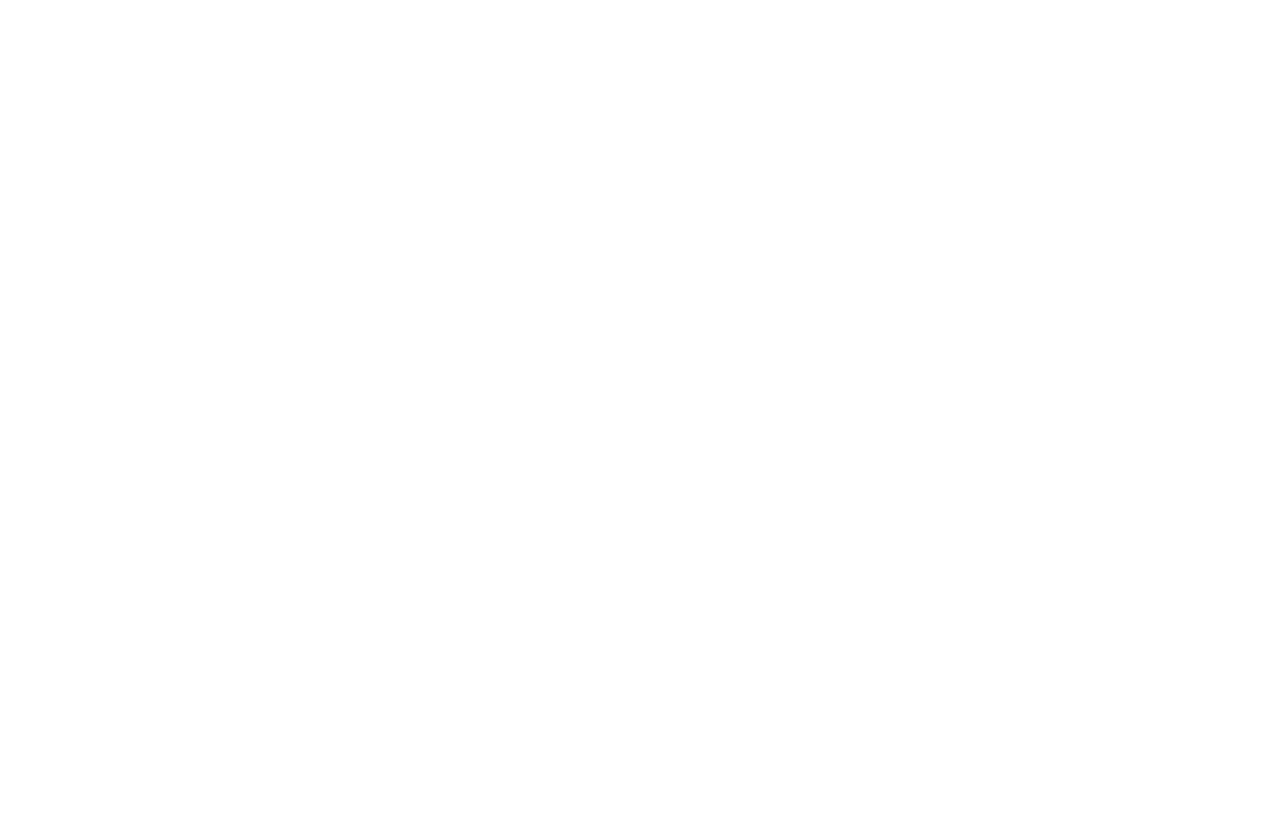
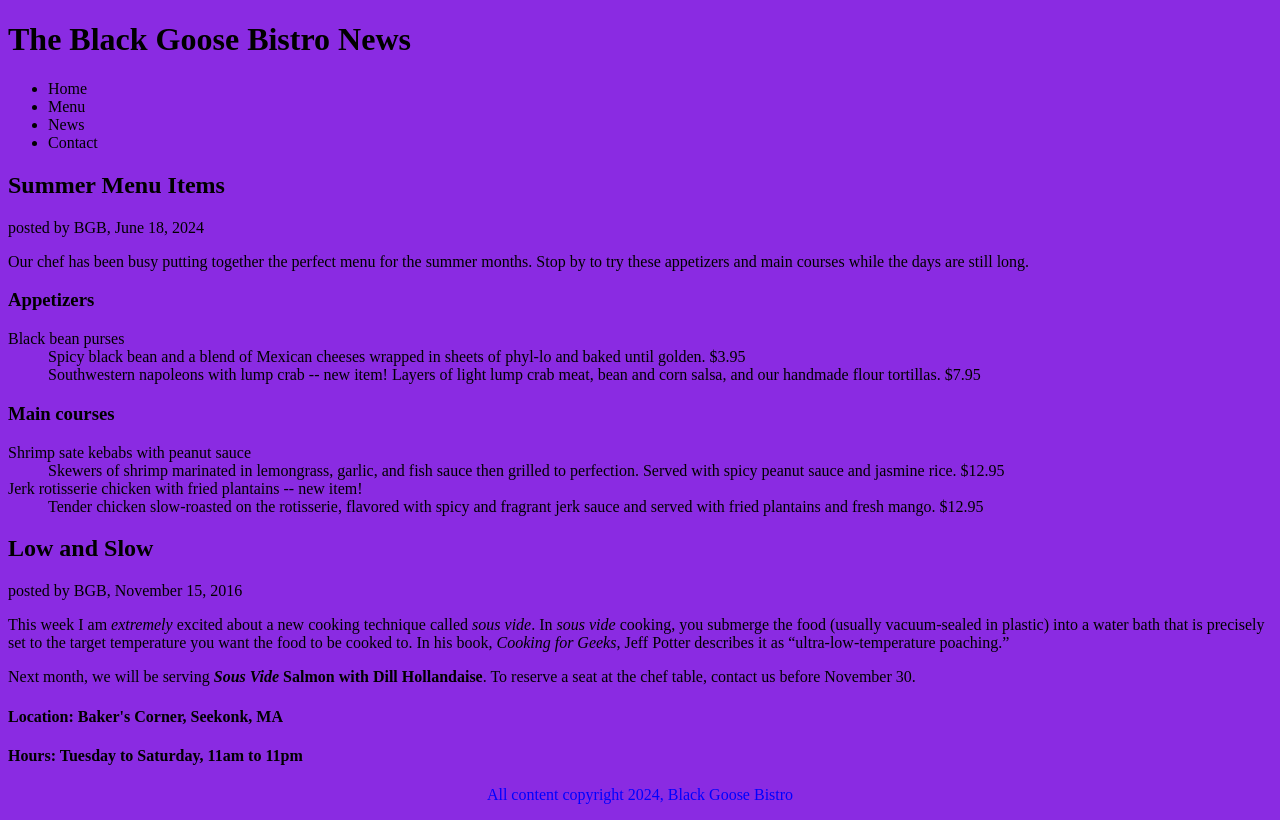
Before and after one commit to D4lmation/avt217, a plain HTML site: page weekly/week3/index.html in a window 1280 px wide. Drawn offline with Linux system fonts and the light colour scheme.

Commit message:
Add files via upload

```diff
--- a/weekly/week3/index.html
+++ b/weekly/week3/index.html
@@ -3,9 +3,52 @@
 <head>
 <meta charset="UTF-8">
 <title>E3: Marking up Text</title>
+	<link rel="Stylesheet" href="css/e3.css">
 </head>
 
 <body>
-	 <!-- Create an HTML file that includes the contents of "e3_text.txt". Use appropriate HTML structure and formatting. -->
+<header>
+	<h1>The Black Goose Bistro News</h1>
+	<nav>
+	<ul>
+	<li>Home</li>
+	<li>Menu</li>
+	<li>News</li>
+	<li>Contact</li>
+	</ul>
+</nav>
+	</header>
+	<article>
+	<h2>Summer Menu Items</h2>
+	<p class="post time"> posted by BGB, June 18, 2024</p>
+		<p>Our chef has been busy putting together the perfect menu for the summer months. Stop by to try these appetizers and main courses while the days are still long.</p>
+
+		<h3>Appetizers</h3>
+		<dl>
+		<dt>Black bean purses</dt>
+		<dd>Spicy black bean and a blend of Mexican cheeses wrapped in sheets of phyl-lo and baked until golden. $3.95</dd>
+
+		<dd>Southwestern napoleons with lump crab -- new item!
+Layers of light lump crab meat, bean and corn salsa, and our handmade flour tortillas. $7.95</dd>
+		</dl>
+		<h3>Main courses</h3>
+		<dl>
+		<dt>Shrimp sate kebabs with peanut sauce</dt>
+		<dd>Skewers of shrimp marinated in lemongrass, garlic, and fish sauce then grilled to perfection. Served with spicy peanut sauce and jasmine rice. $12.95</dd>
+
+			<dt>Jerk rotisserie chicken with fried plantains -- new item!</dt>
+<dd>Tender chicken slow-roasted on the rotisserie, flavored with spicy and fragrant jerk sauce and served with fried plantains and fresh mango. $12.95</dd>
+		</dl>
+		<h2>Low and Slow</h2>
+		<p class="post time"> posted by BGB, November 15, 2016</p>
+		<p>This week I am <em>extremely</em> excited about a new cooking technique called <dfn><i>sous vide</i></dfn>. In <i>sous vide</i> cooking, you submerge the food (usually vacuum-sealed in plastic) into a water bath that is precisely set to the target temperature you want the food to be cooked to. In his book, <cite>Cooking for Geeks</cite>, Jeff Potter describes it as <q>ultra-low-temperature poaching.</q></p>
+		<p>Next month, we will be serving <b><i>Sous Vide</i> Salmon with Dill Hollandaise</b>. To reserve a seat at the chef table, contact us before <time datetime="20161130">November 30</time>.</p>
+		<h4>Location: Baker's Corner, Seekonk, MA</h4>
+		<h4>Hours: Tuesday to Saturday, 11am to 11pm</h4>
+		<p style="color: blue;text-align: center;">All content copyright 2024, Black Goose Bistro</p>
+
+
+
+	</article>
 </body>
 </html>
```
